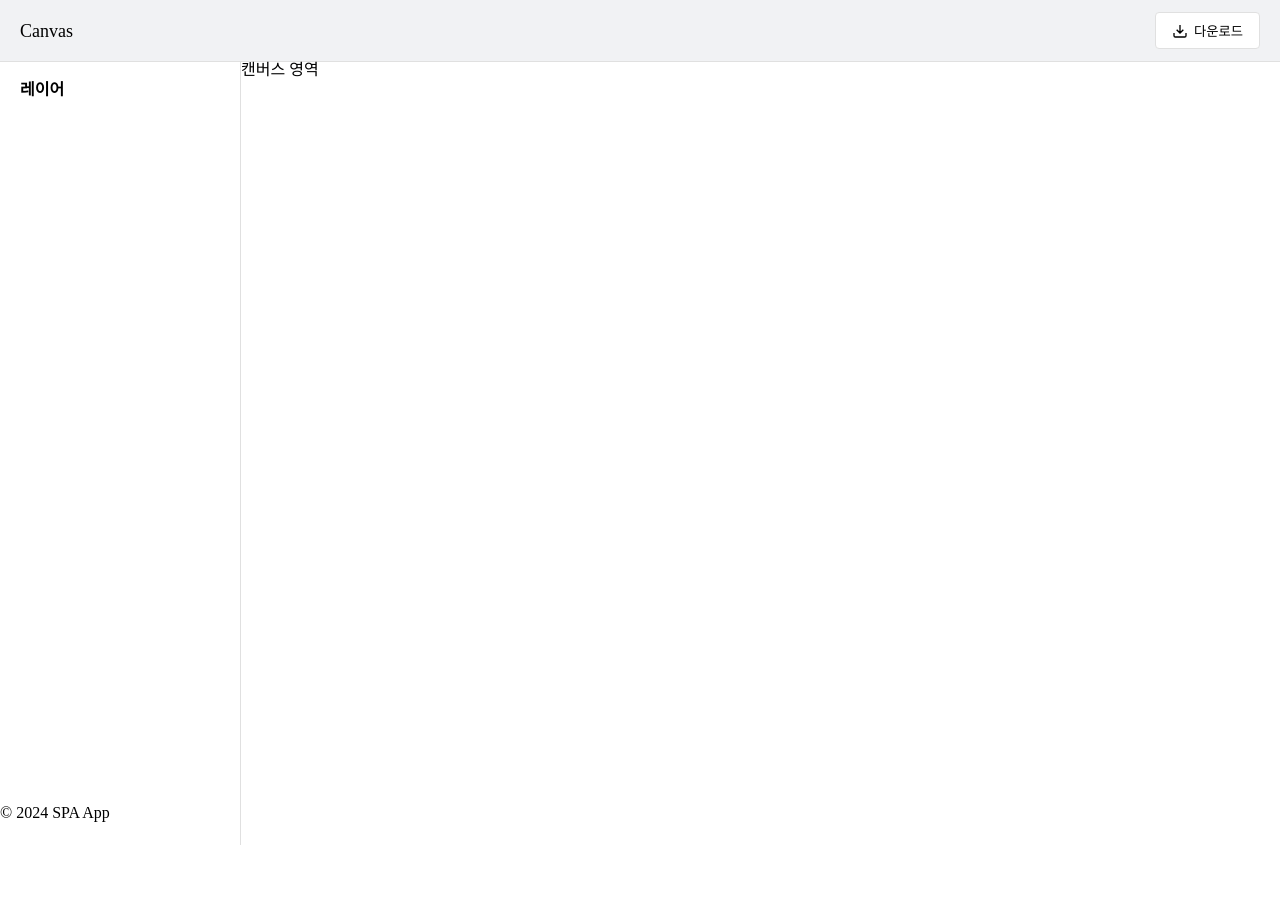
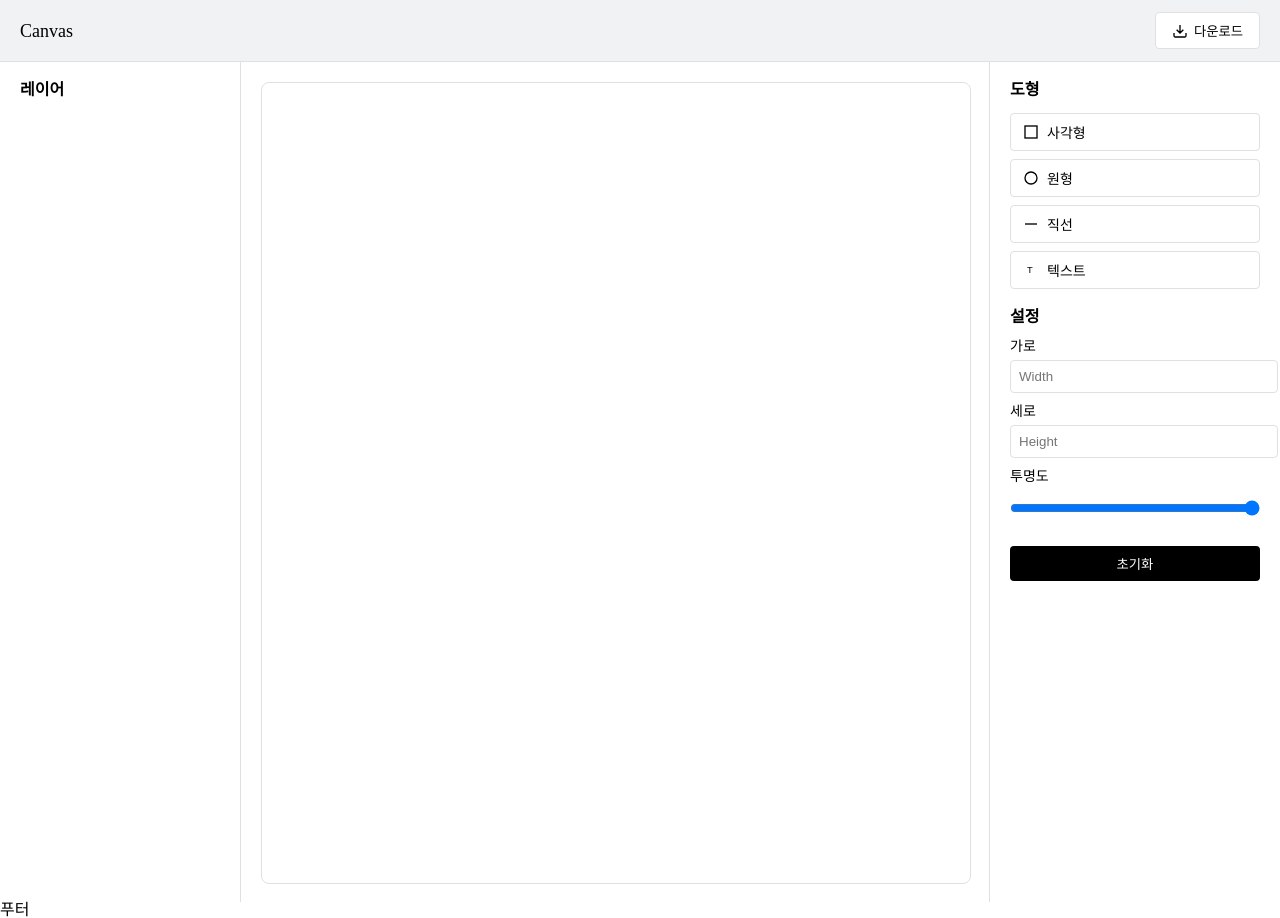
Before and after one commit to lionleeee/vanilla-figma-spa, a website built with Vite: page index.html in a window 1280 px wide. Before the commit the page ends 845 px from the top, so only its background shows below. Built offline with nearby package versions, Linux system fonts and the light colour scheme.

Commit message:
feat : 툴 사이드바 화면 추가

```diff
--- a/src/layout/layout.js
+++ b/src/layout/layout.js
@@ -10,9 +10,8 @@ export default class Layout extends HTMLElement {
     this.innerHTML = `
       <app-header></app-header>
         <main></main>
-      <footer>
-        <p>© 2024 SPA App</p>
-      </footer>
+
+      <footer>푸터</footer>
     `;
   }
 }
--- a/src/pages/HomePage.js
+++ b/src/pages/HomePage.js
@@ -1,11 +1,18 @@
 import './components/LayerSidebar.js';
+import './components/ToolsSidebar.js';
 export default class HomePage extends HTMLElement {
   connectedCallback() {
     this.innerHTML = `
       <div class="container">
 
       <app-layer-sidebar></app-layer-sidebar>
-      캔버스 영역
+
+      <!--캔버스 영역만 잡아놓음-->
+      <div class="main-canvas">
+        <div class="canvas-area">
+        </div>
+      </div>
+      <app-tools-sidebar></app-tools-sidebar>
       </div>
     `;
   }
--- /dev/null
+++ b/src/pages/components/ToolsSidebar.js
@@ -0,0 +1,88 @@
+export default class ToolsSideBar extends HTMLElement {
+  constructor() {
+    super();
+  }
+
+  connectedCallback() {
+    this.render();
+  }
+
+  render() {
+    this.innerHTML = `
+
+    <div class="tools-sidebar">
+    <div class="property-group">
+      <h2 class="section-title">도형</h2>
+      <button class="tool-button">
+        <svg class="tool-icon" viewBox="0 0 24 24">
+          <rect
+            x="3"
+            y="3"
+            width="18"
+            height="18"
+            fill="none"
+            stroke="currentColor"
+            stroke-width="2"
+          />
+        </svg>
+        사각형
+      </button>
+      <button class="tool-button">
+        <svg class="tool-icon" viewBox="0 0 24 24">
+          <circle
+            cx="12"
+            cy="12"
+            r="9"
+            fill="none"
+            stroke="currentColor"
+            stroke-width="2"
+          />
+        </svg>
+        원형
+      </button>
+      <button class="tool-button">
+        <svg class="tool-icon" viewBox="0 0 24 24">
+          <line
+            x1="3"
+            y1="12"
+            x2="21"
+            y2="12"
+            stroke="currentColor"
+            stroke-width="2"
+          />
+        </svg>
+        직선
+      </button>
+      <button class="tool-button">
+        <svg class="tool-icon" viewBox="0 0 24 24">
+          <text x="6" y="16" font-size="14">T</text>
+        </svg>
+        텍스트
+      </button>
+    </div>
+
+    <div class="property-group">
+      <h2 class="section-title">설정</h2>
+      <label class="input-label">가로</label>
+      <input type="number" class="input-field" placeholder="Width" />
+
+      <label class="input-label">세로</label>
+      <input type="number" class="input-field" placeholder="Height" />
+
+      <label class="input-label">투명도</label>
+      <input
+        type="range"
+        class="range-slider"
+        min="0"
+        max="100"
+        value="100"
+      />
+    </div>
+
+    <button class="reset-button">초기화</button>
+  </div>
+    `;
+  }
+}
+
+customElements.define('app-tools-sidebar', ToolsSideBar);
--- a/src/style.css
+++ b/src/style.css
@@ -35,7 +35,7 @@
 }
 
 .layer-sidebar {
-  height: 100%;
+  height: 100vh;
   width: 200px;
   background: white;
   border-right: 1px solid #e0e0e0;
@@ -46,3 +46,86 @@
   font-weight: 600;
   margin-bottom: 15px;
 }
+
+.main-canvas {
+  flex: 1;
+  padding: 20px;
+}
+
+.canvas-area {
+  width: 100%;
+  height: 100%;
+  background: white;
+  border: 1px solid #e0e0e0;
+  border-radius: 8px;
+  min-height: 500px;
+}
+
+.tools-sidebar {
+  height: 100vh;
+  width: 250px;
+  background: white;
+  border-left: 1px solid #e0e0e0;
+  padding: 20px;
+}
+
+.tool-button {
+  width: 100%;
+  padding: 8px 12px;
+  margin-bottom: 8px;
+  background: white;
+  border: 1px solid #e0e0e0;
+  border-radius: 4px;
+  cursor: pointer;
+  text-align: left;
+  display: flex;
+  align-items: center;
+  font-size: 14px;
+}
+
+.tool-button:hover {
+  background: #f5f5f5;
+}
+
+.tool-icon {
+  width: 16px;
+  height: 16px;
+  margin-right: 8px;
+}
+
+.property-group {
+  margin-bottom: 20px;
+}
+
+.input-label {
+  display: block;
+  font-size: 14px;
+  margin-bottom: 6px;
+}
+
+.input-field {
+  width: 100%;
+  padding: 8px;
+  border: 1px solid #e0e0e0;
+  border-radius: 4px;
+  margin-bottom: 12px;
+}
+
+.range-slider {
+  width: 100%;
+  margin: 10px 0;
+}
+
+.reset-button {
+  width: 100%;
+  padding: 8px;
+  background: #000;
+  color: white;
+  border: none;
+  border-radius: 4px;
+  cursor: pointer;
+}
+
+.reset-button:hover {
+  background: #333;
+}
```
